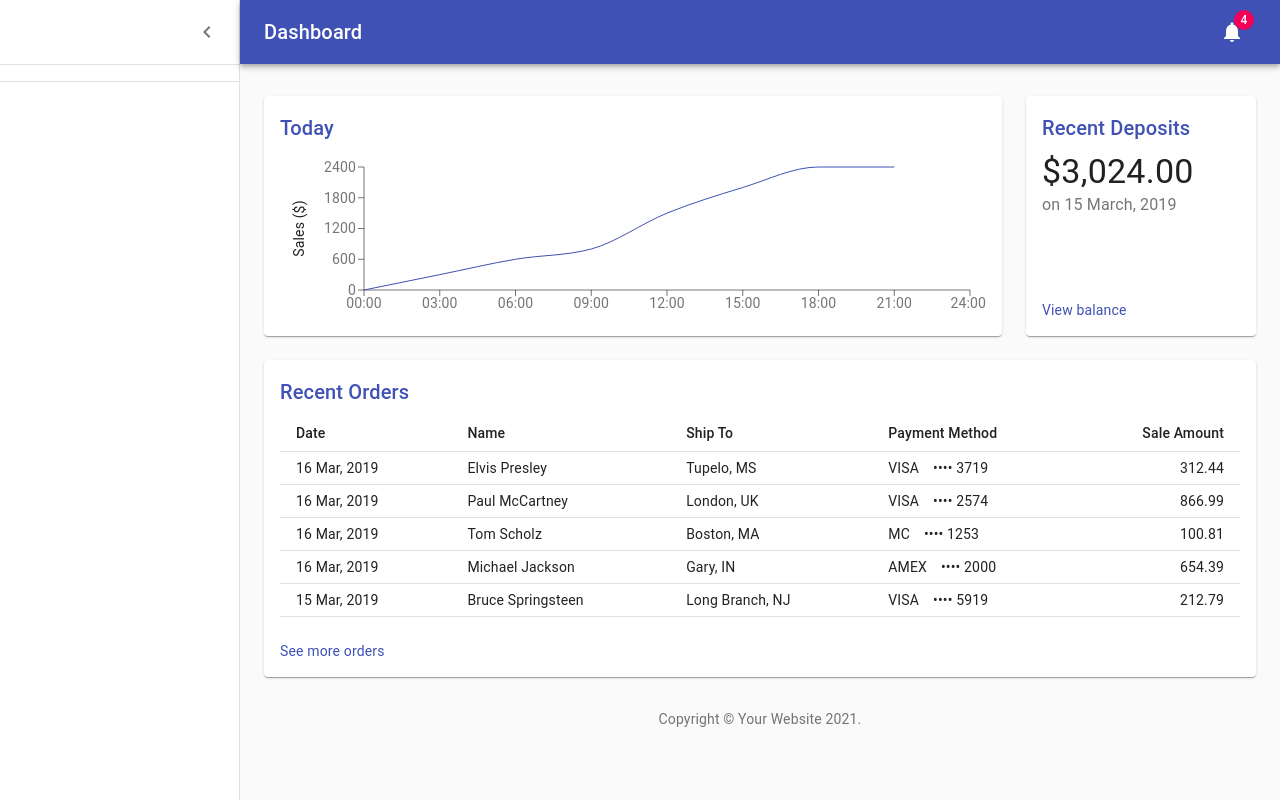
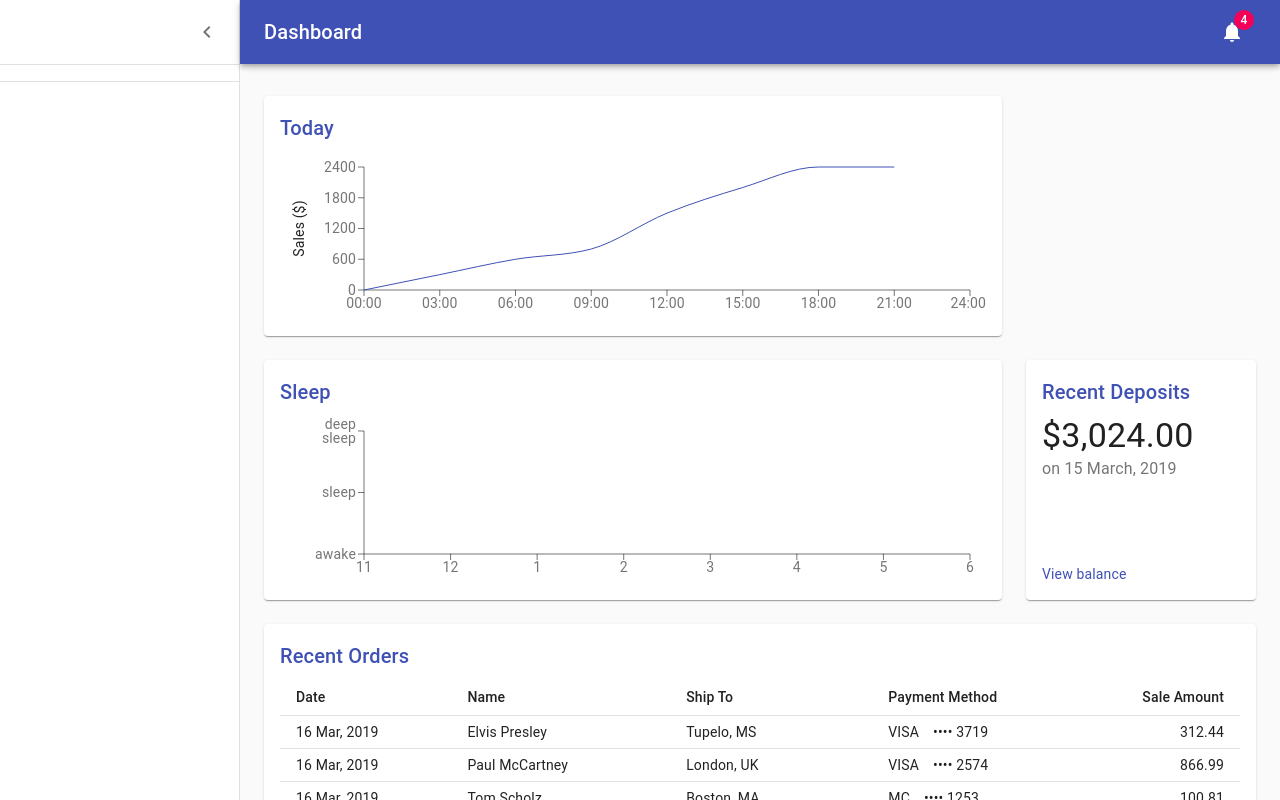
Before and after one commit to amcunio/WIT2021_Hackathon_structs, a React (Create React App) app: page /patient in a window 1280 px wide. Built offline with nearby package versions, Linux system fonts and the light colour scheme.

Commit message:
Added sleep chart

```diff
--- a/src/components/PatientDashboard/Dashboard.jsx
+++ b/src/components/PatientDashboard/Dashboard.jsx
@@ -22,6 +22,7 @@ import { mainListItems, secondaryListItems } from "./ListItems";
 import Chart from "./LineChart";
 import Deposits from "./Deposits";
 import Orders from "./Orders";
+import SleepChart from "./SleepChart";
 
 function Copyright() {
     return (
@@ -194,6 +195,12 @@ export default function Dashboard() {
                                 <Chart />
                             </Paper>
                         </Grid>
+                        {/* Sleep Chart */}
+                        <Grid item xs={12} md={8} lg={9}>
+                            <Paper className={fixedHeightPaper}>
+                                <SleepChart />
+                            </Paper>
+                        </Grid>
                         {/* Recent Deposits */}
                         <Grid item xs={12} md={4} lg={3}>
                             <Paper className={fixedHeightPaper}>
--- /dev/null
+++ b/src/components/PatientDashboard/SleepChart.jsx
@@ -0,0 +1,70 @@
+import React from "react";
+import { useTheme } from "@material-ui/core/styles";
+import {
+    LineChart,
+    Line,
+    XAxis,
+    YAxis,
+    Label,
+    ResponsiveContainer,
+} from "recharts";
+import Title from "./Title";
+
+// Generate Sales Data
+function createData(time, amount, sleepType) {
+    return { time, amount, sleepType };
+}
+
+const data = [
+    createData("11", 0, 'awake'),
+    createData("12", 300, 'sleep'),
+    createData("1", 600, 'deep sleep'),
+    createData("2", 800, 'awake'),
+    createData("3", 1500, 'awake'),
+    createData("4", 2000 , 'deep sleep'),
+    createData("5", 2400, 'sleep'),
+    createData("6", 2400, 'awake'),
+];
+
+export default function SleepChart() {
+    const theme = useTheme();
+
+    return (
+        <React.Fragment>
+            <Title>Sleep</Title>
+            <ResponsiveContainer>
+                <LineChart
+                    data={data}
+                    margin={{
+                        top: 16,
+                        right: 16,
+                        bottom: 0,
+                        left: 24,
+                    }}
+                >
+                    <XAxis
+                        dataKey="time"
+                        stroke={theme.palette.text.secondary}
+                    />
+                    <YAxis type='category' dataKey="sleepType" interval={0} stroke={theme.palette.text.secondary}>
+                        <Label
+                            angle={0}
+                            position="left"
+                            style={{
+                                textAnchor: "middle",
+                                fill: theme.palette.text.primary,
+                            }}
+                        >
+                        </Label>
+                    </YAxis>
+                    <Line
+                        type="monotone"
+                        dataKey="amount"
+                        stroke={theme.palette.primary.main}
+                        dot={false}
+                    />
+                </LineChart>
+            </ResponsiveContainer>
+        </React.Fragment>
+    );
+}
```
